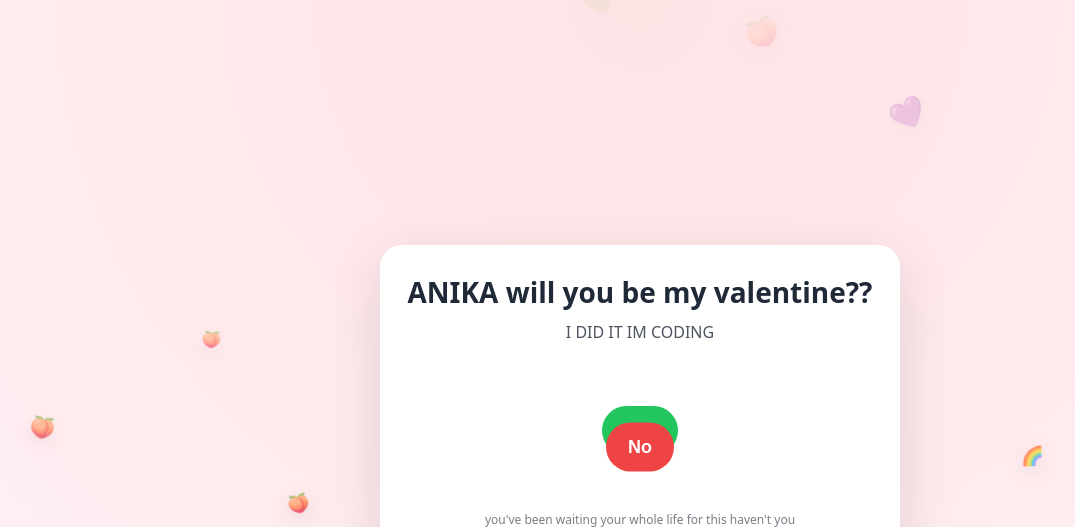
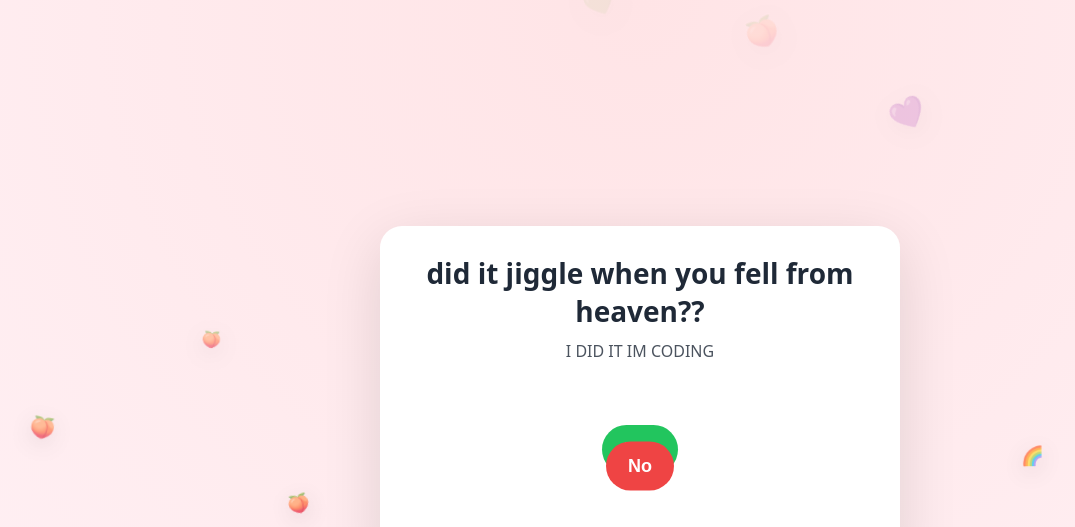
Before and after one commit to Shrooti327/valentines-, a plain HTML site: page index.html in a window 1280 px wide. Shown: the top 527 px of the page, without its empty margins (0-1075 px from the left). Drawn offline with Linux system fonts and the light colour scheme.

Commit message:
Update index.html

```diff
--- a/index.html
+++ b/index.html
@@ -103,7 +103,7 @@
   <div class="hearts" id="hearts"></div>
 
   <div class="card">
-    <h1>ANIKA will you be my valentine??</h1>
+    <h1>did it jiggle when you fell from heaven??</h1>
     <p>I DID IT IM CODING</p>
 
     <div class="btn-row" id="arena">
```
